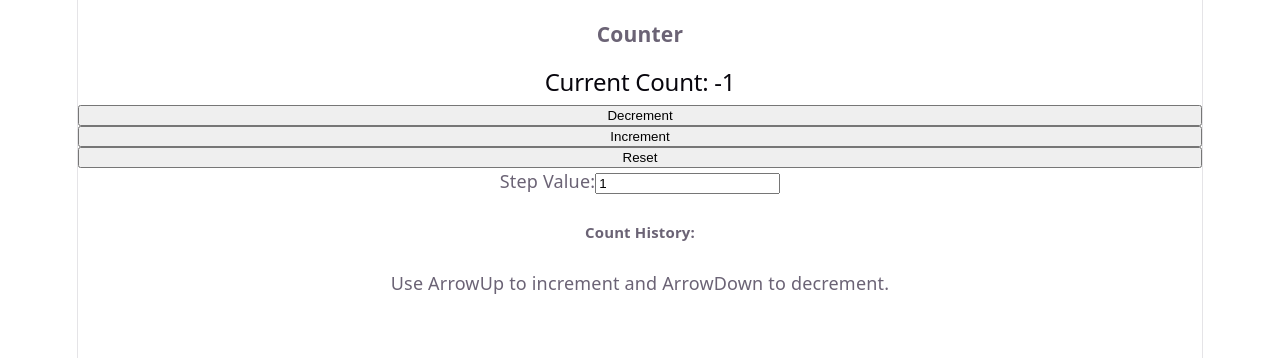
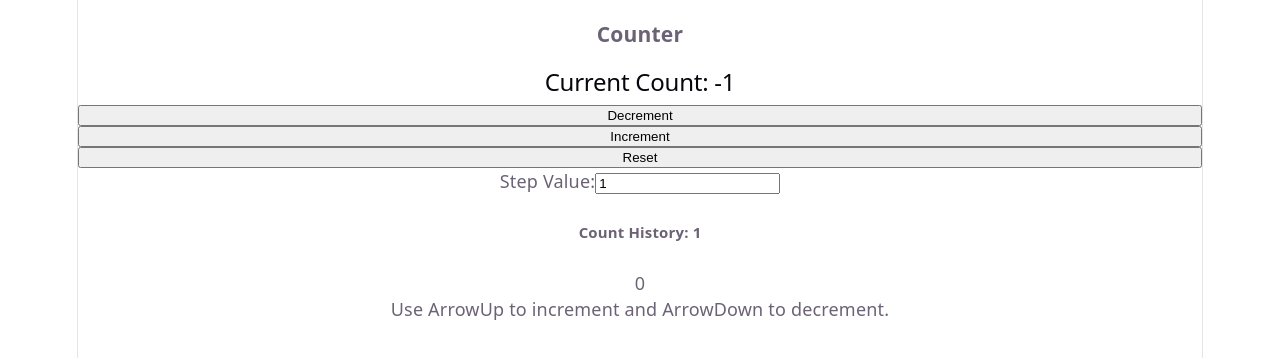
Before and after one commit to Shanu-Priya-ds/advance-counter-react, a React (Vite) app: page / in a window 1280 px wide. Both pictures are taken after a click on the button "Decrement". Shown: the top 358 px of the page. Built offline with nearby package versions, Linux system fonts and the light colour scheme.

Commit message:
Populate the counter history using array map

```diff
--- a/src/components/AdvancedCounter.tsx
+++ b/src/components/AdvancedCounter.tsx
@@ -4,26 +4,34 @@ function AdvancedCounter(){
 
     //define the state
     const [count, setCount] = useState(0);
-    const [countHistory, setCountHistory] = useState([]);
+    const [countHistory, setCountHistory] = useState<number[]>([]);
     const [stepValue, setSetValue] = useState(1);
 
 
     const handleDecrement = ()=>{
         setCount(count-stepValue);
+           setCountHistory(prevHistory =>[...prevHistory, count]);
+        console.log(countHistory);
+
     }
 
     const handleIncrement = ()=>{
         console.log(stepValue)
         setCount(count+stepValue);
+        setCountHistory(prevHistory =>[...prevHistory, count]);
+        console.log(countHistory);
+
     }
     const updateStepValue=(e: React.ChangeEvent<HTMLInputElement>)=>{
         console.log(e.target.value);
         setSetValue(Number(e.target.value));
-    }
+     }
+
+    //let countHistoryArray = countHistory;
 
     useEffect(()=>{
-
-    });
+      // setCountHistory(...countHistoryArray, countHistoryArray.push(count));
+    },[count]);
     return(<>
     <h3>Counter</h3>
     <h2>Current Count: {count}</h2>
@@ -36,7 +44,8 @@ function AdvancedCounter(){
             <></>
         </div>
         <div>
-            <h5>Count History:</h5>
+            <h5>Count History: {countHistory.length}</h5>
+            {countHistory.map((history)=> <div>{history}</div>)}
         </div>
         <span>Use ArrowUp to increment and ArrowDown to decrement.</span>
     </>)
```
